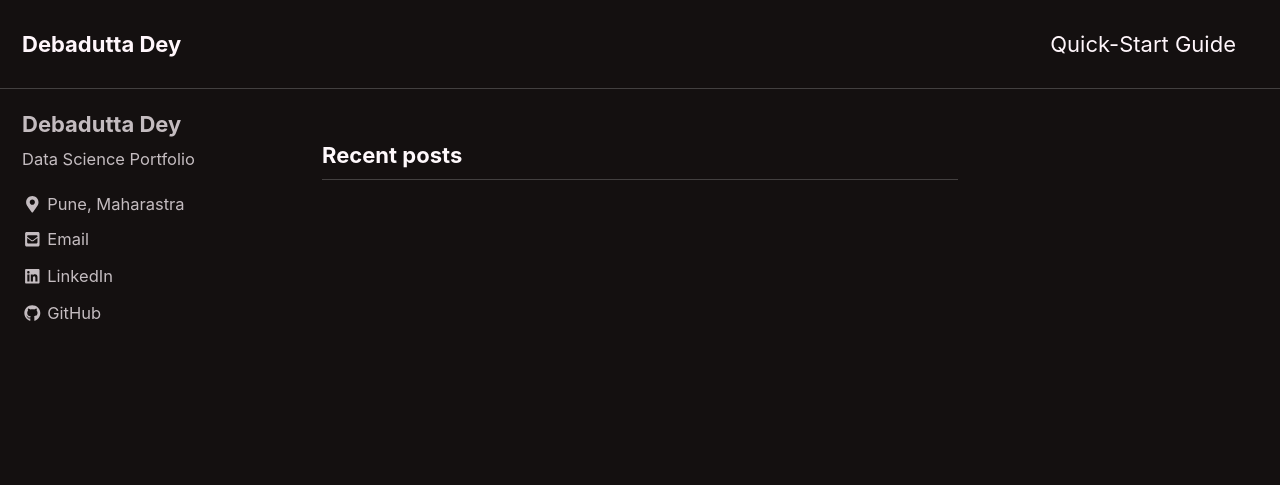
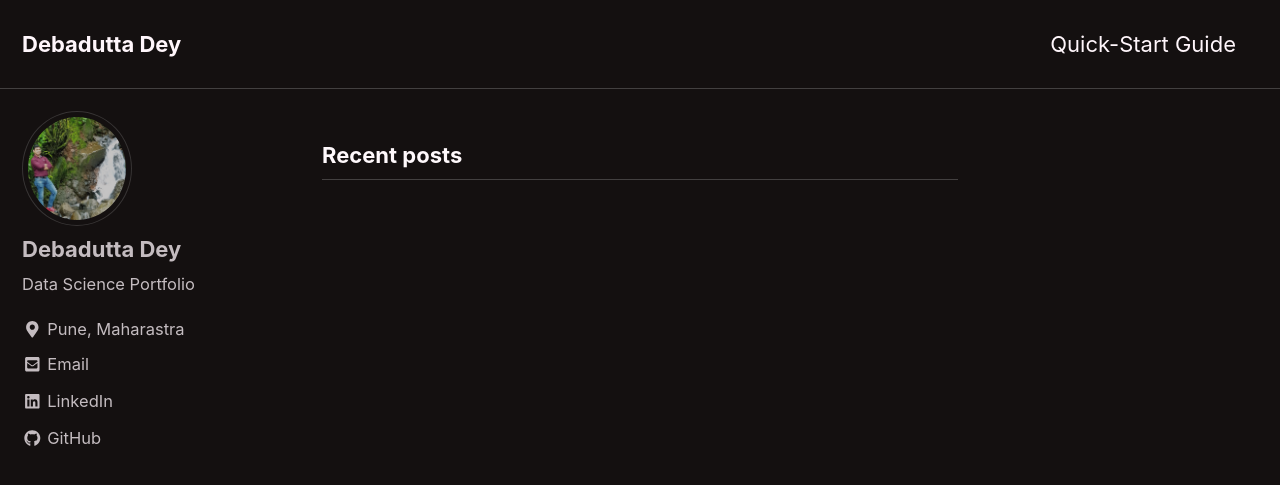
Before and after one commit to debaduttadey/debaduttadey.github.io, a Jekyll site: the page built from index.html, in a window 1280 px wide and 900 px high. Shown: the top 485 px of the window. Built offline with Jekyll 4.4.1, drawn with Linux system fonts in a browser that asks for light colours; cached includes are drawn as plain includes; nearby versions of some CDN libraries; the list of posts is cut into pages by our own code.

Commit message:
myportfolio

```diff
--- a/_config.yml
+++ b/_config.yml
@@ -104,7 +104,7 @@
 # Site Author
 author:
   name             : "Debadutta Dey"
-  avatar           : # path of avatar image, e.g. "/assets/images/bio-photo.jpg"
+  avatar           : "images/bio-photo.jpg" # path of avatar image, e.g. "/assets/images/bio-photo.jpg"
   bio              : "Data Science Portfolio"
   location         : "Pune, Maharastra"
   email            : "dev.dey009@gmail.com"
```
